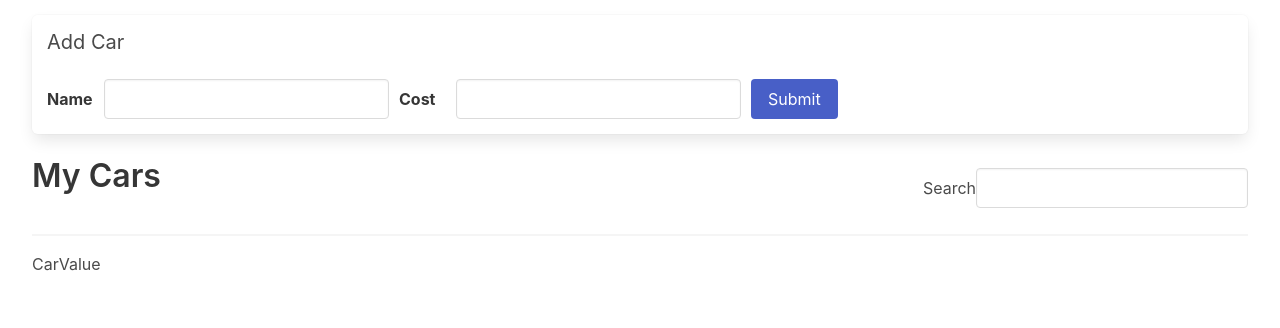
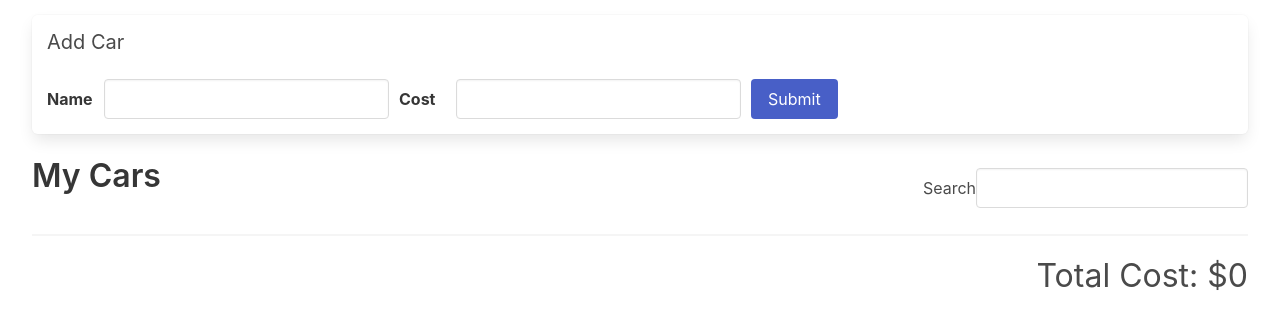
Before and after one commit to konojack/redux-toolkit-cars, a React (Create React App) app: page / in a window 1280 px wide. Shown: the top 328 px of the page. Built offline with nearby package versions, Linux system fonts and the light colour scheme.

Commit message:
sum cost of each car selector

```diff
--- a/src/components/CarValue.js
+++ b/src/components/CarValue.js
@@ -1,7 +1,14 @@
 import React from 'react';
+import { useSelector } from 'react-redux';
 
 const CarValue = () => {
-  return <div>CarValue</div>;
+  const totalCost = useSelector(({ cars: { data, searchTerm } }) =>
+    data
+      .filter(car => car.name.toLowerCase().includes(searchTerm.toLowerCase()))
+      .reduce((acc, currentValue) => acc + currentValue.cost, 0)
+  );
+
+  return <div className="car-value">Total Cost: ${totalCost}</div>;
 };
 
 export default CarValue;
```
